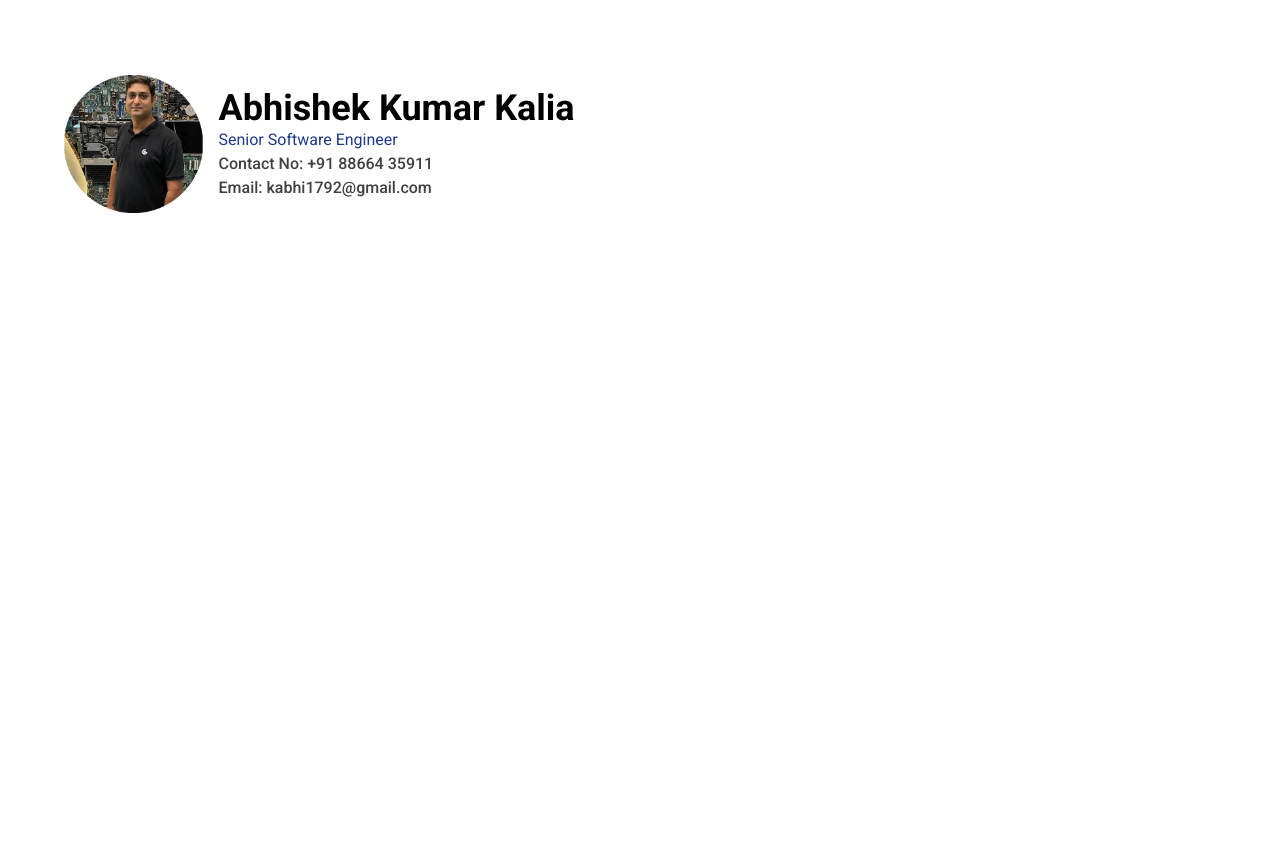
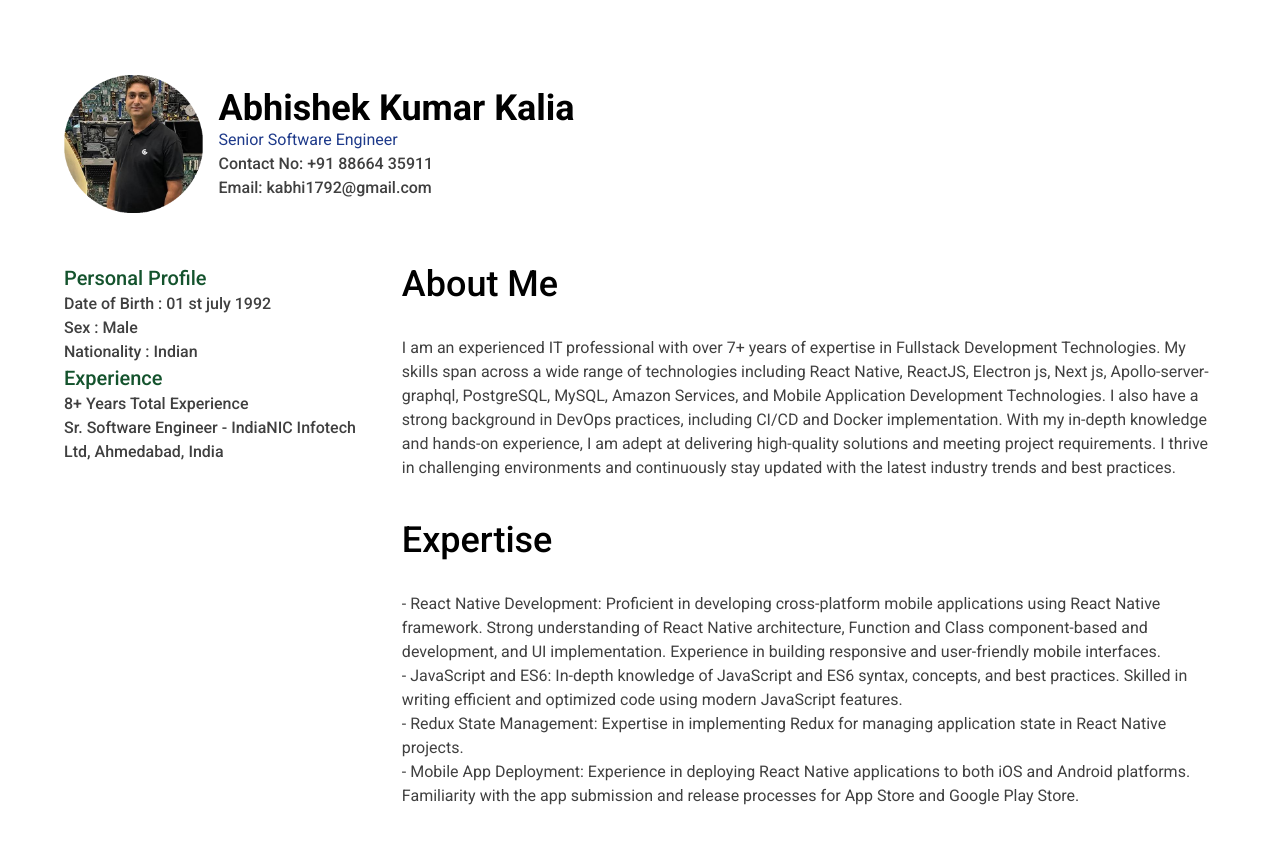
Before and after one commit to Dev-Abhishek-cmd/dev-abhishek, a Next.js app: page / in a window 1280 px wide. Shown: the top 844 px of the page. Before the commit the page ends 800 px from the top, so only its background shows below. Built offline with nearby package versions, Linux system fonts and the light colour scheme.

Commit message:
ui development

```diff
--- a/app/page.tsx
+++ b/app/page.tsx
@@ -20,6 +20,48 @@ export default function Home() {
           <p className="text-4 text-black-400 font-medium">Email: kabhi1792@gmail.com</p>
         </div>
       </div>
+      <div className="w-full flex flex-col sm:flex-row justify-between mt-10">
+        <div className="relative h-40 w-200 flex-col">
+          <div className="w-full flex flex-col">
+            <h2 className="text-xl text-green-900 font-medium">Personal Profile</h2>
+            <p className="text-4 text-black-400 font-medium">Date of Birth : 01 st july 1992</p>
+            <p className="text-4 text-black-400 font-medium">Sex : Male</p>
+            <p className="text-4 text-black-400 font-medium">Nationality : Indian</p>
+          </div>
+          <div className="w-full flex flex-col">
+            <h2 className="text-xl text-green-900 font-medium">Experience</h2>
+            <p className="text-4 text-black-400 font-medium">8+ Years Total Experience</p>
+            <p className="text-4 text-black-400 font-medium">Sr. Software Engineer - IndiaNIC Infotech Ltd, Ahmedabad, India</p>
+          </div>
+        </div>
+        <div className="w-full flex mb-4 sm:mb-0 ml-4 flex-col">
+          <div className="w-full flex flex-col">
+            <h2 className="text-4xl text-black-900 font-medium">About Me</h2>
+            <p className="text-4 text-black-400 font-regular mt-8" >
+              I am an experienced IT professional with over 7+ years of expertise in Fullstack Development Technologies. My skills span across a wide range of technologies including React Native, ReactJS, Electron js, Next js, Apollo-server-graphql, PostgreSQL, MySQL, Amazon Services, and Mobile Application Development Technologies. I also have a strong background in DevOps practices, including CI/CD and Docker implementation. With my in-depth knowledge and hands-on experience, I am adept at delivering high-quality solutions and meeting project requirements. I thrive in challenging environments and continuously stay updated with the latest industry trends and best practices.
+            </p>
+          </div>
+          <div className="w-full flex flex-col mt-10">
+            <h2 className="text-4xl text-black-900 font-medium">Expertise</h2>
+            <div className="mt-8">
+              <p className="text-4 text-black-400 font-regular">
+                - React Native Development: Proficient in developing cross-platform mobile applications using React Native framework. Strong understanding of React Native architecture, Function and Class component-based and development, and UI implementation. Experience in building responsive and user-friendly mobile interfaces.
+              </p>
+              <p className="text-4 text-black-400 font-regular">
+                - JavaScript and ES6: In-depth knowledge of JavaScript and ES6 syntax, concepts, and best practices. Skilled in writing efficient and optimized code using modern JavaScript features.
+              </p>
+              <p className="text-4 text-black-400 font-regular">
+                - Redux State Management: Expertise in implementing Redux for managing application state in React Native projects.
+              </p>
+              <p className="text-4 text-black-400 font-regular">
+                - Mobile App Deployment: Experience in deploying React Native applications to both iOS and Android platforms. Familiarity with the app submission and release processes for App Store and Google Play Store.
+              </p>
+              <p className="text-4 text-black-400 font-medium">
+              </p>
+            </div>
+          </div>
+        </div>
+      </div>
     </main>
   );
 }
```
Also changed, not shown: 1 other file (tests, documents, lock files or other folders).
